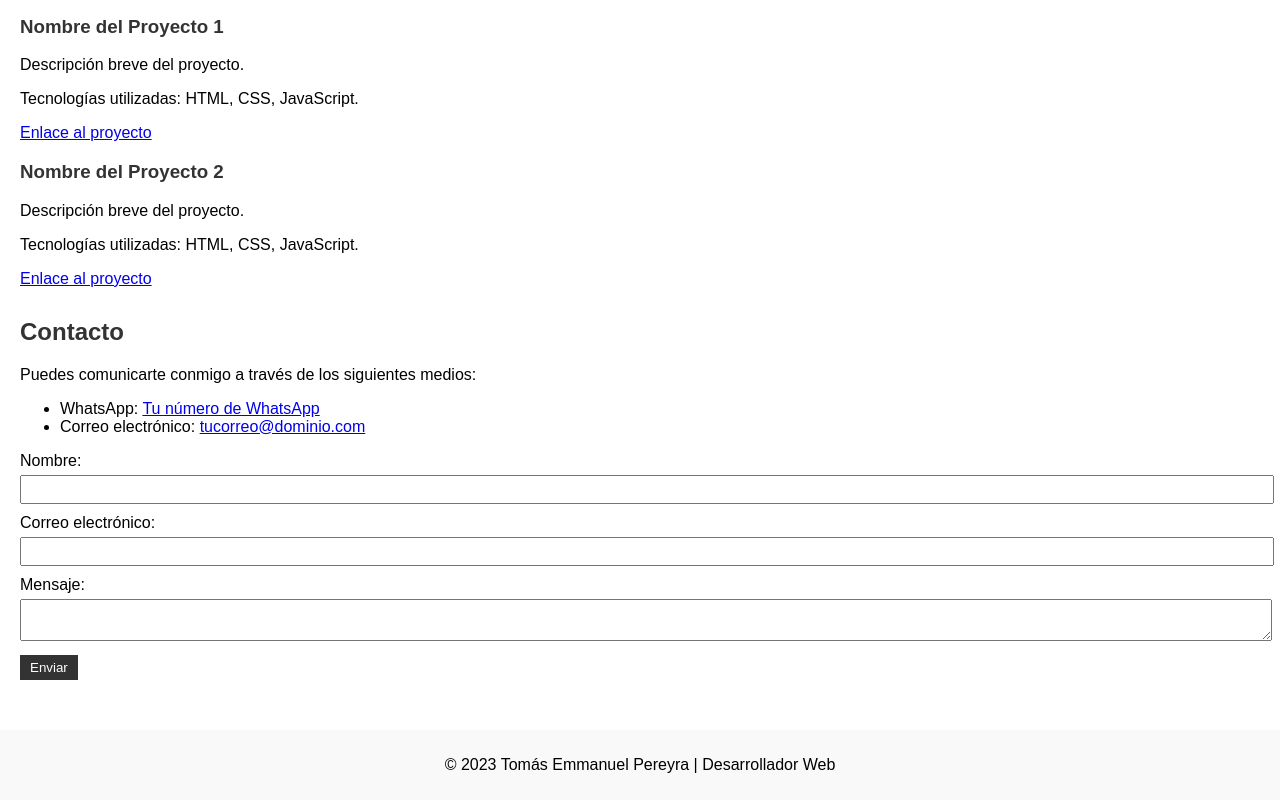
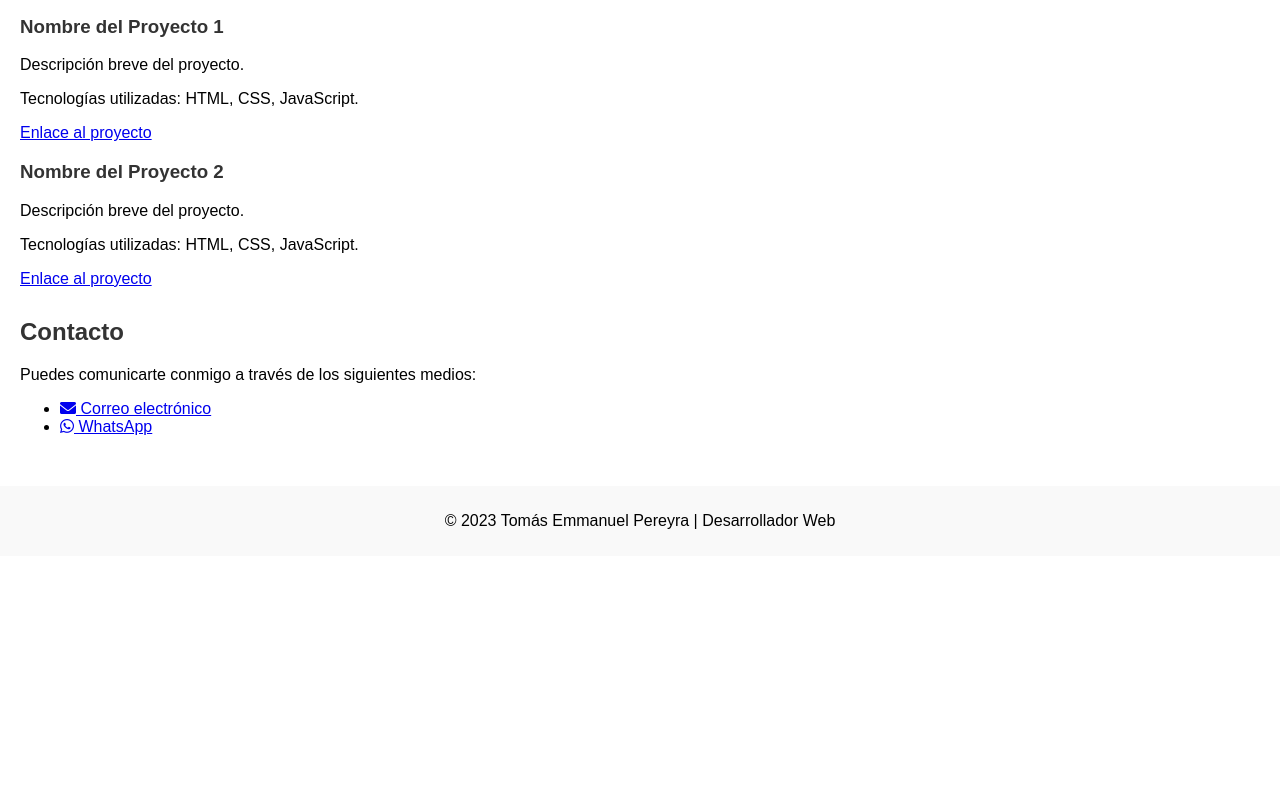
Before and after one commit to tomi-pereyra/tomi-pereyra.github.io, a plain HTML site: page index.html in a window 1280 px wide. Shown: the part 346-1146 px from the top of the page. After the commit the page ends 902 px from the top, so only its background shows below. Drawn offline with Linux system fonts and the light colour scheme.

Commit message:
mod en sec. de contacto

```diff
--- a/index.html
+++ b/index.html
@@ -4,6 +4,7 @@
   <meta charset="UTF-8">
   <meta name="viewport" content="width=device-width, initial-scale=1.0">
   <title>Tu Portafolio</title>
+  <link rel="stylesheet" href="https://cdnjs.cloudflare.com/ajax/libs/font-awesome/6.0.0-beta3/css/all.min.css">
   <link rel="stylesheet" href="styles.css">
 </head>
 <body>
@@ -52,18 +53,17 @@
       <h2>Contacto</h2>
       <p>Puedes comunicarte conmigo a través de los siguientes medios:</p>
       <ul>
-        <li>WhatsApp: <a href="https://wa.me/tunumero">Tu número de WhatsApp</a></li>
-        <li>Correo electrónico: <a href="mailto:tucorreo@dominio.com">tucorreo@dominio.com</a></li>
+        <li>
+          <a href="mailto:tomibr20@gmail.com">
+            <i class="fas fa-envelope"></i> Correo electrónico
+          </a>
+        </li>
+        <li>
+          <a href="https://wa.me/+55479892311434">
+            <i class="fab fa-whatsapp"></i> WhatsApp
+          </a>
+        </li>
       </ul>
-      <form action="enviar.php" method="POST">
-        <label for="nombre">Nombre:</label>
-        <input type="text" id="nombre" name="nombre" required>
-        <label for="email">Correo electrónico:</label>
-        <input type="email" id="email" name="email" required>
-        <label for="mensaje">Mensaje:</label>
-        <textarea id="mensaje" name="mensaje" required></textarea>
-        <button type="submit">Enviar</button>
-      </form>
     </section>
   </main>
 
```
